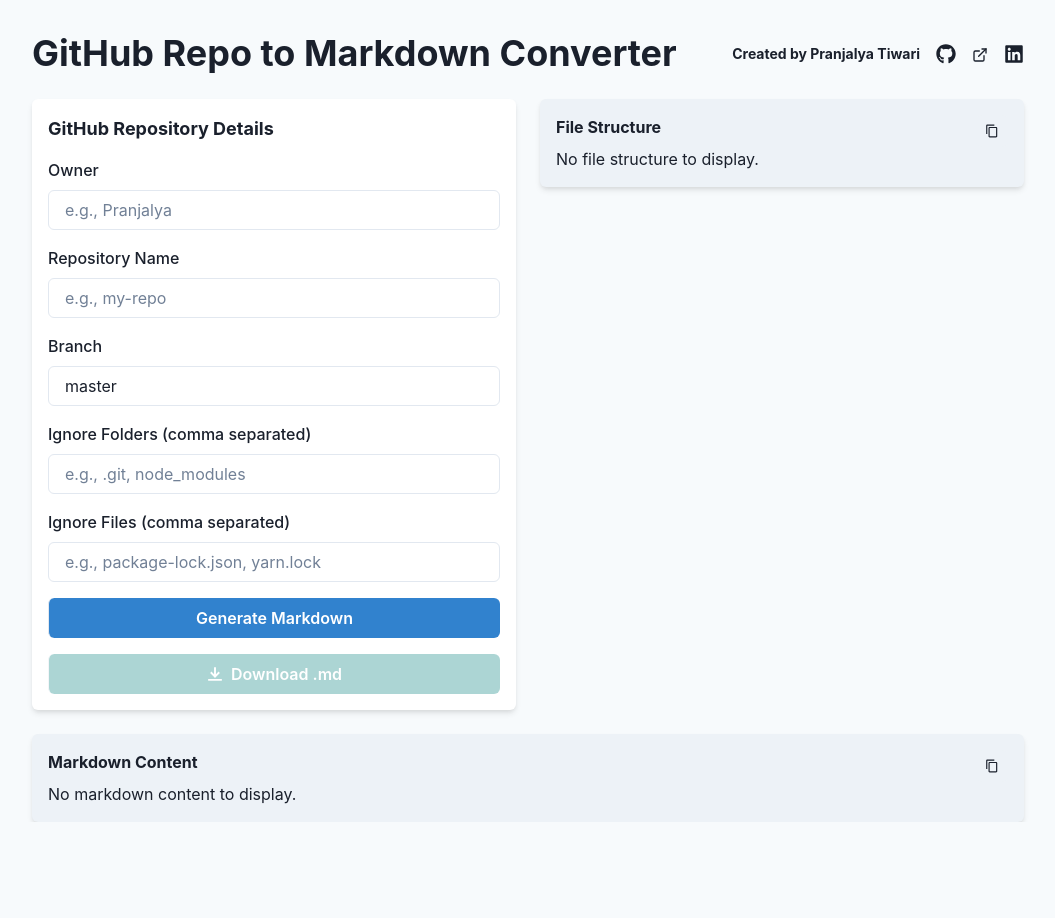
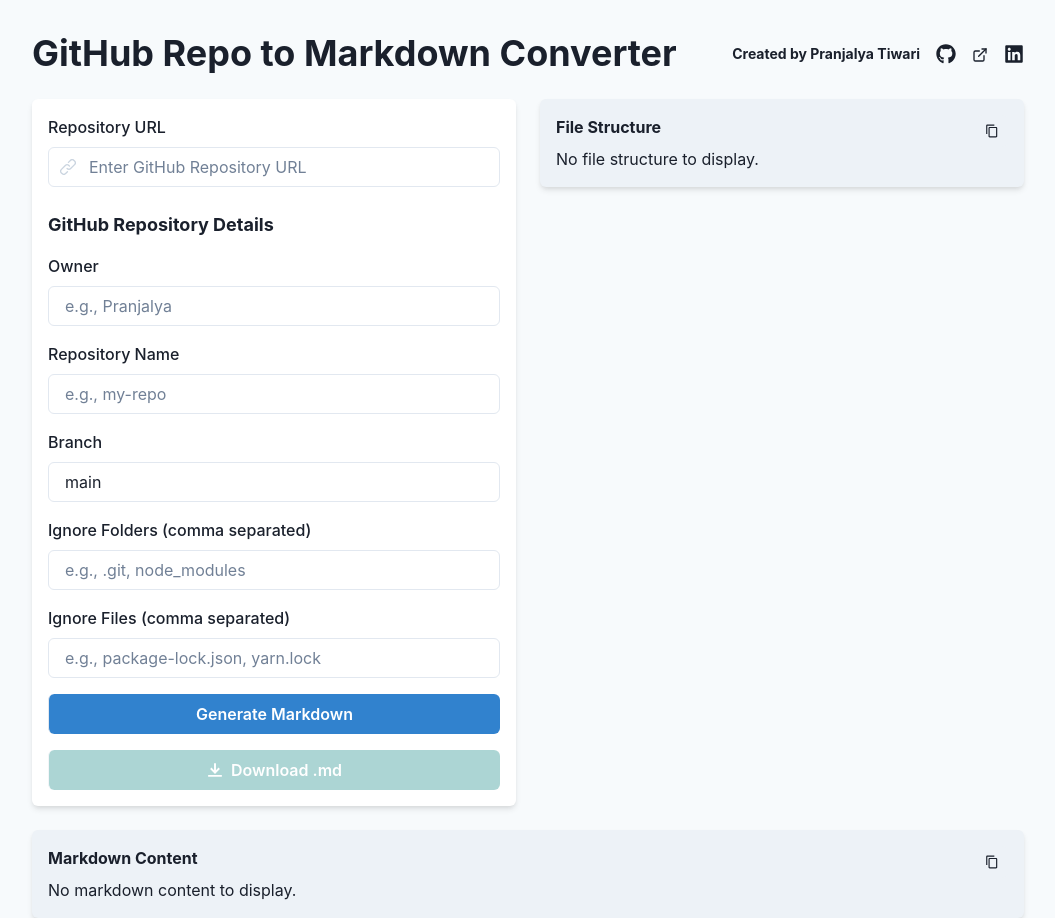
Before and after one commit to Pranjalya/gitrepo-llm, a React (Create React App) app in the folder github-to-markdown/: page / in a window 1280 px wide. Shown: the whole page, without its empty margins (112-1167 px from the left). Before the commit the page ends 822 px from the top, so only its background shows below. Built offline with nearby package versions, Linux system fonts and the light colour scheme.

Commit message:
:cat: add repository url section

```diff
--- a/github-to-markdown/src/App.js
+++ b/github-to-markdown/src/App.js
@@ -7,7 +7,7 @@
 import { Container, Heading, Box, useToast, Link, Flex, Text, HStack, Tooltip } from '@chakra-ui/react';
 import {  FaGithub, FaLinkedin } from 'react-icons/fa';
 import { ExternalLinkIcon } from '@chakra-ui/icons'
-import { useSSRSafeId } from '@react-aria/ssr';
+
 const printFileExtensions = {
     ".c": true, ".cpp": true, ".cc": true, ".cxx": true, ".cs": true, ".java": true, ".py": true, ".json": true, ".js": true, ".ts": true,
     ".jsx": true, ".tsx": true, ".rb": true, ".php": true, ".go": true, ".swift": true, ".kt": true, ".kts": true, ".rs": true,
@@ -68,7 +68,6 @@
     const portfolioLink = "https://pranjalya.github.io";
     const linkedinLink = "https://www.linkedin.com/in/pranjalya-tiwari/";
     const defaultMetaDescription = "Convert your GitHub repository into LLM-ingestible markdown. Easily create a .md file for your codebase. Created by Pranjalya Tiwari.";
-    const ssrId = useSSRSafeId();
 
     useEffect(() => {
          document.title = pageTitle;
--- a/github-to-markdown/src/components/InputForm.js
+++ b/github-to-markdown/src/components/InputForm.js
@@ -5,18 +5,49 @@
   Box,
   Stack,
   Text,
-  useToast
+  useToast,
+  InputGroup,
+  InputLeftElement
 } from '@chakra-ui/react';
 import { FormControl, FormLabel } from '@chakra-ui/form-control'
-import { DownloadIcon } from '@chakra-ui/icons';
+import { DownloadIcon, LinkIcon } from '@chakra-ui/icons';
 
 const InputForm = ({ onSubmit, onDownload, loading, mdContent, isDownloadEnabled }) => {
   const [owner, setOwner] = useState('');
   const [repoName, setRepoName] = useState('');
-  const [branch, setBranch] = useState('master');
+  const [branch, setBranch] = useState('main');
   const [ignoreFolders, setIgnoreFolders] = useState('');
   const [ignoreFiles, setIgnoreFiles] = useState('');
+  const [repoUrl, setRepoUrl] = useState('');
   const toast = useToast();
+
+  const parseRepoUrl = (url) => {
+    try {
+      const urlParts = url.split('/');
+      const owner = urlParts[3];
+      const repoName = urlParts[4].replace('.git', '');
+      const branch = urlParts.length > 7 ? urlParts[6] : 'main';
+
+      setOwner(owner);
+      setRepoName(repoName);
+      setBranch(branch);
+    } catch (error) {
+      toast({
+        title: 'Invalid URL',
+        description: 'Could not parse the repository URL.',
+        status: 'error',
+        duration: 5000,
+        isClosable: true,
+      });
+    }
+  };
+
+  const handleUrlPaste = (event) => {
+    const url = event.target.value;
+    setRepoUrl(url);
+    parseRepoUrl(url);
+  };
+
   const handleSubmit = (event) => {
     event.preventDefault();
     const parsedIgnoreFolders = ignoreFolders.split(',').map(s => s.trim()).filter(s => s !== '');
@@ -48,6 +79,24 @@
   }
   return (
     <Box p={4} boxShadow="md" rounded="md" bg="white">
+      <Stack spacing={4}>
+        <FormControl>
+          <FormLabel>Repository URL</FormLabel>
+          <InputGroup>
+            <InputLeftElement
+              pointerEvents='none'
+              children={<LinkIcon color='gray.300' />}
+            />
+            <Input
+              type="url"
+              placeholder="Enter GitHub Repository URL"
+              value={repoUrl}
+              onChange={handleUrlPaste}
+            />
+          </InputGroup>
+        </FormControl>
+      </Stack>
+      <br />
       <form onSubmit={handleSubmit}>
         <Stack spacing={4}>
           <Text fontSize="lg" fontWeight="bold">
```
Lines whose indentation alone changed are shown as unchanged.
